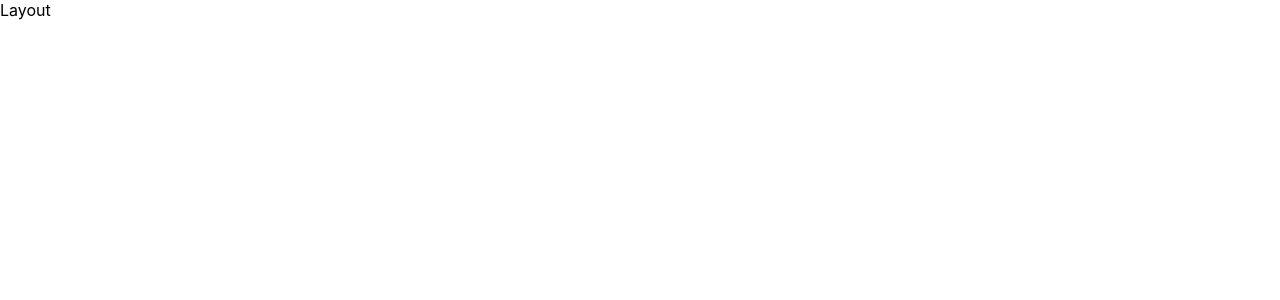
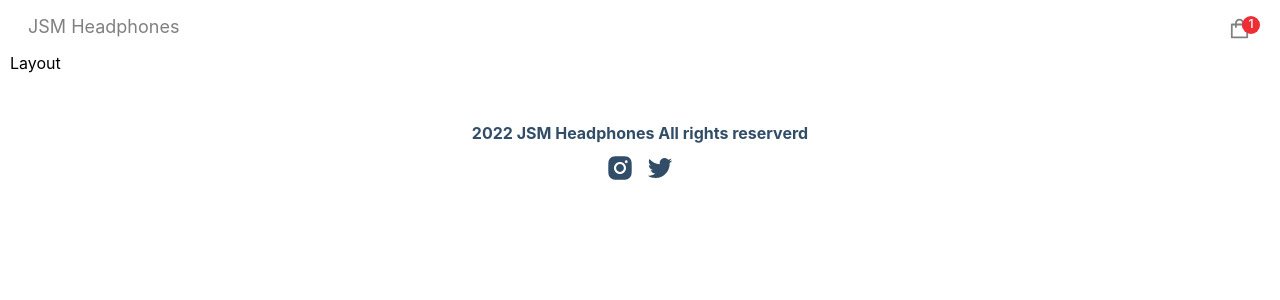
Before and after one commit to hahayz77/ecommerce-01, a Next.js app: page /components/Cart in a window 1280 px wide. Shown: the top 300 px of the page. Built offline with nearby package versions, Linux system fonts and the light colour scheme; no server answers.

Commit message:
Layout + _app + other components

```diff
--- a/package.json
+++ b/package.json
@@ -20,6 +20,7 @@
     "next": "13.0.5",
     "react": "18.2.0",
     "react-dom": "18.2.0",
+    "react-icons": "^4.7.1",
     "typescript": "4.9.3"
   }
 }
--- a/pages/_app.tsx
+++ b/pages/_app.tsx
@@ -1,7 +1,12 @@
 import '../styles/globals.css'
 import type { AppProps } from 'next/app'
 import React from 'react';
+import { Layout } from "./components"
 
 export default function App({ Component, pageProps }: AppProps) {
-  return <Component {...pageProps} />
+  return (
+    <Layout>
+      <Component {...pageProps} />
+    </Layout>
+  )
 }
--- a/pages/components/Footer.jsx
+++ b/pages/components/Footer.jsx
@@ -1,9 +1,14 @@
 import React from "react";
+import { AiFillInstagram, AiOutlineTwitter} from 'react-icons/ai';
 
 const Footer = ()=>{
    return(
-    <div>
-        Layout
+    <div className="footer-container">
+        <p>2022 JSM Headphones All rights reserverd</p>
+        <p className="icons">
+        <AiFillInstagram />
+        <AiOutlineTwitter />
+        </p>
     </div>
    )
 }
--- a/pages/components/FooterBanner.jsx
+++ b/pages/components/FooterBanner.jsx
@@ -1,11 +1,33 @@
 import React from "react";
+import Link from "next/link";
+import { urlFor } from "../../lib/client";
 
-const FooterBanner = ()=>{
-   return(
-    <div>
-        Layout
-    </div>
-   )
-}
+const FooterBanner = ({ footerBanner: { discount, largeText1, largeText2, saleTime, smallText, midText, desc, product, buttonText, image } }) => {
+    return (
+      <div className="footer-banner-container">
+        <div className="banner-desc">
+          <div className="left">
+            <p>{discount}</p>
+            <h3>{largeText1}</h3>
+            <h3>{largeText2}</h3>
+            <p>{saleTime}</p>
+          </div>
+          <div className="right">
+            <p>{smallText}</p>
+            <h3>{midText}</h3>
+            <p>{desc}</p>
+            <Link href={`/product/${product}`}>
+              <button type="button">{buttonText}</button>
+            </Link>
+          </div>
 
-export default FooterBanner;
+          <img
+            style={{width:'275px', height:'auto'}}
+            src={urlFor(image)} className="footer-banner-image"
+          />
+        </div>
+      </div>
+    )
+  }
+
+  export default FooterBanner
--- a/pages/components/HeroBanner.jsx
+++ b/pages/components/HeroBanner.jsx
@@ -12,7 +12,7 @@ const HeroBanner = ({heroBanner})=>{
         </div>
         <h3>{heroBanner.midText}</h3>
         <h1>{heroBanner.largeText1}</h1>
-        <img src={urlFor(heroBanner.image)} alt="headphones" className="hero-banner-image" />
+        <img style={{width:'300px', height:'auto'}} src={urlFor(heroBanner.image)} alt="headphones" className="hero-banner-image" />
         <div>
             <Link href={`/product/${heroBanner.product}`}>
                 <button type="button">{heroBanner.buttonText}</button>
--- a/pages/components/Layout.jsx
+++ b/pages/components/Layout.jsx
@@ -1,9 +1,23 @@
 import React from "react";
+import Head from "next/head";
+import Navbar from "./Navbar";
+import Footer from "./Footer";
 
-const Layout = ()=>{
+const Layout = ({ children })=>{
    return(
-    <div>
-        Layout
+    <div className="layout">
+       <Head>
+            <title>Master Title</title>
+       </Head>
+       <header>
+            <Navbar />
+       </header>
+       <main className="main-container">
+            {children}
+       </main>
+       <footer>
+            <Footer />
+       </footer>
     </div>
    )
 }
--- a/pages/components/Navbar.jsx
+++ b/pages/components/Navbar.jsx
@@ -1,11 +1,23 @@
-import React from "react";
+import React from 'react';
+import Link from 'next/link';
+import { AiOutlineShopping } from 'react-icons/ai'
 
-const Navbar = ()=>{
-   return(
-    <div>
-        Layout
+import { Cart } from './';
+
+const Navbar = () => {
+
+  return (
+    <div className="navbar-container">
+      <p className="logo">
+        <Link href="/">JSM Headphones</Link>
+      </p>
+
+      <button type="button" className="cart-icon" onClick="">
+        <AiOutlineShopping />
+        <span className="cart-item-qty">1</span>
+      </button>
     </div>
-   )
+  )
 }
 
-export default Navbar;
+export default Navbar
--- a/pages/components/Product.jsx
+++ b/pages/components/Product.jsx
@@ -1,11 +1,24 @@
 import React from "react";
+import Link from 'next/link';
+import { urlFor } from '../../lib/client';
 
-const Product = ()=>{
-   return(
+const Product = ({ product: { image, name, slug, price } }) => {
+  return (
     <div>
-        Layout
+      <Link href={`/product/${slug.current}`}>
+        <div className="product-card">
+          <img
+            src={urlFor(image && image[0])}
+            width={250}
+            height={250}
+            className="product-image"
+          />
+          <p className="product-name">{name}</p>
+          <p className="product-price">${price}</p>
+        </div>
+      </Link>
     </div>
-   )
+  )
 }
 
 export default Product;
```
Also changed, not shown: pages/index.tsx (+3 -5 lines), 1 other file (tests, documents, lock files or other folders).
